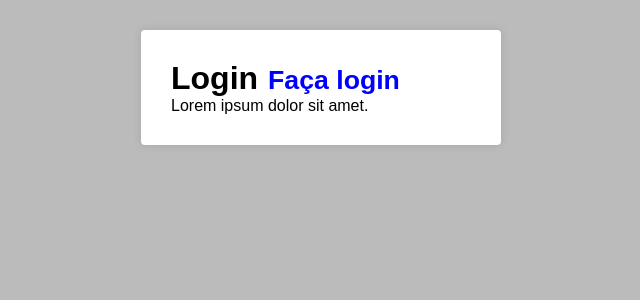
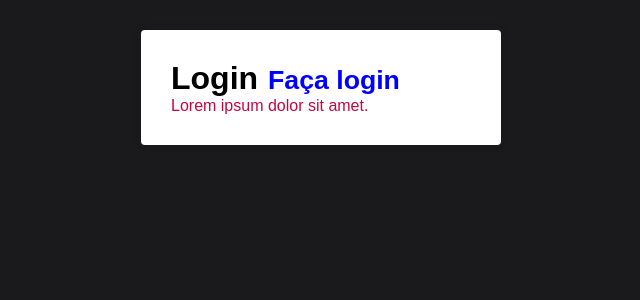
Before and after one commit to Diegojacober/learning-reactjs, a React (Create React App) app in the folder curso02/secao15/: page / in a window 1280 px wide. Shown: the top 300 px of the page, without its empty margins (319-959 px from the left). Built offline with nearby package versions, Linux system fonts and the light colour scheme.

Commit message:
Configurando cores

```diff
--- /dev/null
+++ b/curso02/secao15/src/config/colors.js
@@ -0,0 +1,7 @@
+export const primaryColor = '#C3073F'
+export const primaryDarkColor = '#1A1A1D'
+
+export const successColor = '#1F97F6'
+export const infoColor = '#1F97F6'
+export const errorColor = '#F2AF29'
+export const warningColor = '#F2AF29'
--- a/curso02/secao15/src/styles/GlobalStyles.js
+++ b/curso02/secao15/src/styles/GlobalStyles.js
@@ -1,4 +1,5 @@
 import styled, { createGlobalStyle } from 'styled-components';
+import { primaryColor, primaryDarkColor } from '../config/colors'
 
 export default createGlobalStyle`
     *{
@@ -10,7 +11,8 @@
 
     body{
         font-family: sans-serif;
-        background-color: #bbb;
+        background-color: ${primaryDarkColor};
+        color:${primaryColor};
     }
 
     html, body, #root{
@@ -19,10 +21,17 @@
 
     button{
         cursor: pointer;
+        background: ${primaryColor};
+        border: none;
+        color: #FFF;
+        padding: 10px 20px;
+        border-radius: 4px;
+        font-weight: 700;
     }
 
     a{
         text-decoration: none;
+        color:${primaryColor};
     }
 
     ul{
```
